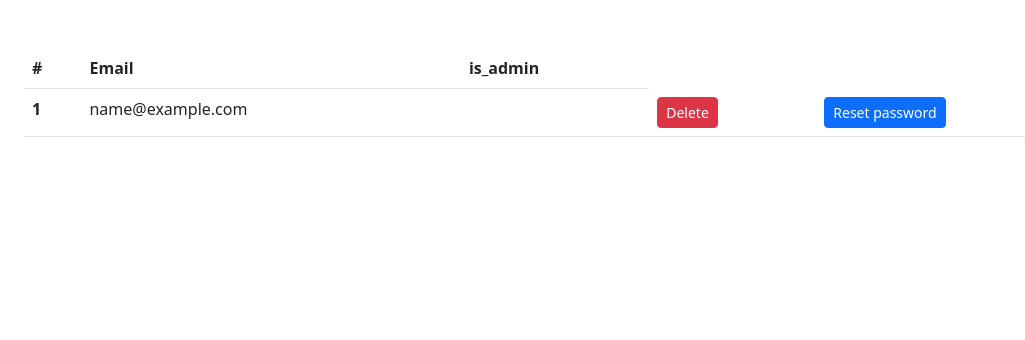
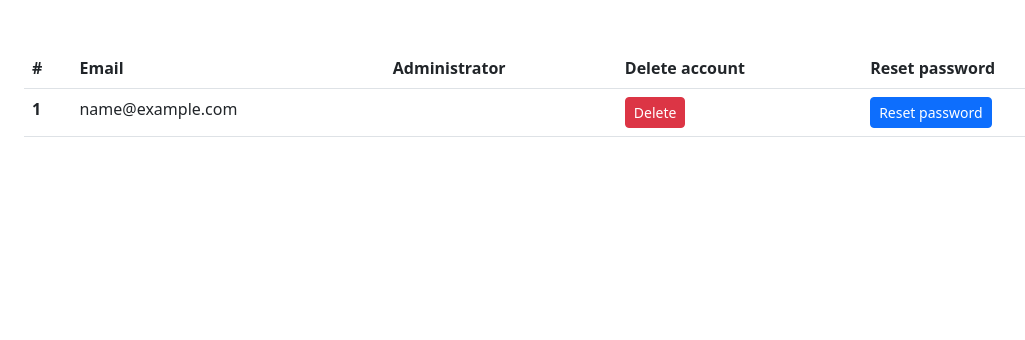
Before and after one commit to yvguim/mysafeip, a FastAPI app: template app/templates/users.html in a window 1280 px wide. Shown: the part 96-436 px from the top of the page, without its empty margins (70-1095 px from the left). Run offline with FastAPI, Linux system fonts and the light colour scheme; the template is opened without the code that fills it: most values are stand-ins (such as "Sample title", 1, 10 or a date in 2020); some libraries are stand-ins or nearby versions.

Commit message:
Fix security issue on password reset

```diff
--- a/app/templates/reset_password.html
+++ b/app/templates/reset_password.html
@@ -1,7 +1,7 @@
 {%extends "layout.html" %}
 
 {% block content %}
-{% if user.email %}
+{% if user %}
 <div class="text-center mt-5">
   <form style="max-width:480px;margin:auto;" method="POST">
     <div class="text-center mb-4">
--- a/app/templates/users.html
+++ b/app/templates/users.html
@@ -8,7 +8,9 @@
       <tr>
         <th scope="col">#</th>
         <th scope="col">Email</th>
-        <th scope="col">is_admin</th>
+        <th scope="col">Administrator</th>
+        <th scope="col">Delete account</th>
+        <th scope="col">Reset password</th>
       </tr>
     </thead>
     <tbody>
```
Also changed, not shown: app/routers/users.py (+10 -2 lines), app/templates/user_details.html (+7 -5 lines).
